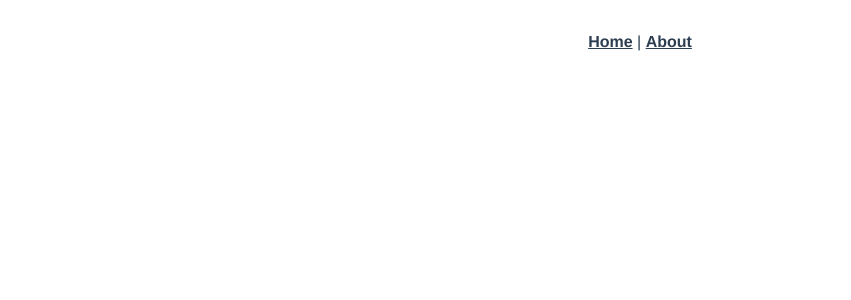
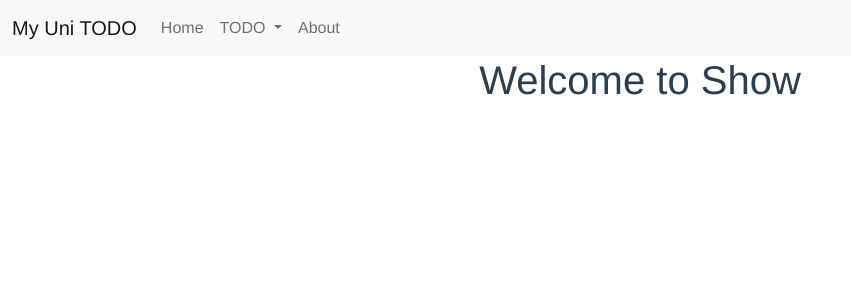
Before and after one commit to floriangruendel/webtech-frontend, a Vue app: page /show in a window 1280 px wide. Before the commit this address had no page. Shown: the top 300 px of the page, without its empty margins (0-851 px from the left). Built offline with nearby package versions, Linux system fonts and the light colour scheme.

Commit message:
Navbar Component connect with Vue Router

```diff
--- a/src/App.vue
+++ b/src/App.vue
@@ -1,10 +1,16 @@
 <template>
-  <div id="nav">
-    <router-link to="/">Home</router-link> |
-    <router-link to="/about">About</router-link>
-  </div>
+  <navbar></navbar>
   <router-view/>
 </template>
+
+<script>
+import Navbar from '@/components/Navbar'
+
+export default {
+  name: 'App',
+  components: { Navbar }
+}
+</script>
 
 <style>
 #app {
--- a/src/components/Navbar.vue
+++ b/src/components/Navbar.vue
@@ -1,10 +1,32 @@
 <template>
-
+  <nav class="navbar navbar-expand-lg navbar-light bg-light">
+    <div class="container-fluid">
+      <a class="navbar-brand" href="#">My Uni TODO</a>
+      <button class="navbar-toggler" type="button" data-bs-toggle="collapse" data-bs-target="#navbarNav" aria-controls="navbarNav" aria-expanded="false" aria-label="Toggle navigation">
+        <span class="navbar-toggler-icon"></span>
+      </button>
+      <div class="collapse navbar-collapse" id="navbarNav">
+        <ul class="navbar-nav">
+          <router-link class = "nav-link" to="/">Home</router-link>
+                    <li class="nav-item dropdown">
+                      <a class="nav-link dropdown-toggle" href="#" id="navbarDropdownMenuLink" role="button" data-bs-toggle="dropdown" aria-expanded="false">
+                        TODO
+                      </a>
+                      <ul class="dropdown-menu" aria-labelledby="navbarDropdownMenuLink">
+                        <router-link class = "dropdown-item" to="/show">Show</router-link>
+                        <router-link class = "dropdown-item" to="/add">Add</router-link>
+                      </ul>
+                    </li>
+          <router-link class = "nav-link" to="/about">About</router-link>
+        </ul>
+      </div>
+    </div>
+  </nav>
 </template>
 
 <script>
 export default {
-  name: "Navbar"
+  name: 'Navbar'
 }
 </script>
 
--- a/src/router/index.js
+++ b/src/router/index.js
@@ -1,5 +1,8 @@
 import { createRouter, createWebHistory } from 'vue-router'
 import Home from '../views/Home.vue'
+import About from '../views/About.vue'
+import Show from '@/views/Show'
+import Add from '@/views/Add'
 
 const routes = [
   {
@@ -10,15 +13,23 @@ const routes = [
   {
     path: '/about',
     name: 'About',
-    // route level code-splitting
-    // this generates a separate chunk (about.[hash].js) for this route
-    // which is lazy-loaded when the route is visited.
-    component: () => import(/* webpackChunkName: "about" */ '../views/About.vue')
+    component: About
+  },
+  {
+    path: '/show',
+    name: 'Show',
+    component: Show
+  },
+  {
+    path: '/add',
+    name: 'Add',
+    component: Add
   }
 ]
 
 const router = createRouter({
   history: createWebHistory(process.env.BASE_URL),
+  linkActiveClass: 'active',
   routes
 })
 
--- /dev/null
+++ b/src/views/Add.vue
@@ -0,0 +1,13 @@
+<template>
+  <h1>Welcome to Add</h1>
+</template>
+
+<script>
+export default {
+  name: 'Add'
+}
+</script>
+
+<style scoped>
+
+</style>
--- /dev/null
+++ b/src/views/Show.vue
@@ -0,0 +1,13 @@
+<template>
+<h1>Welcome to Show</h1>
+</template>
+
+<script>
+export default {
+  name: 'Show'
+}
+</script>
+
+<style scoped>
+
+</style>
```
